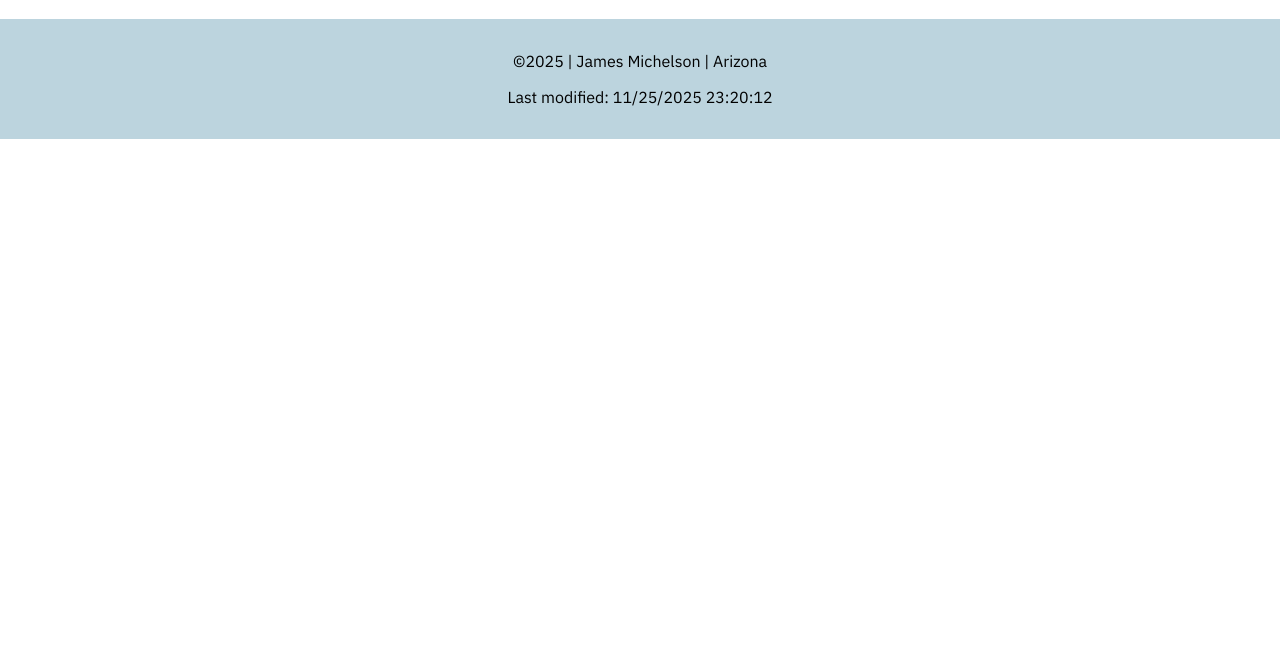
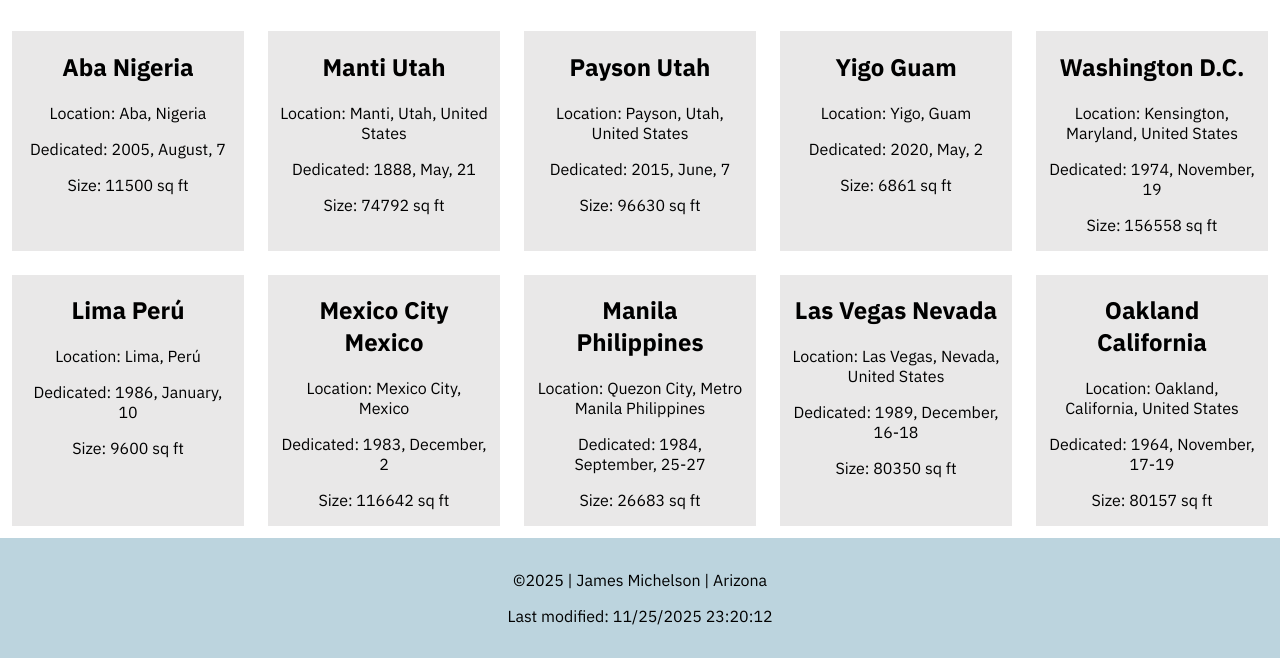
Before and after one commit to Jejedi11/wdd131, a plain HTML site: page filtered-temples.html in a window 1280 px wide. Shown: the part 138-800 px from the top of the page. Drawn offline with Linux system fonts and the light colour scheme.

Commit message:
Fixed js on filtered temples

```diff
--- a/scripts/filtered-temples.js
+++ b/scripts/filtered-temples.js
@@ -90,15 +90,15 @@ const temples = [
 ];
 
 
-for (item in temples){
-    let templeCard = document.createElement("div");
+for (let i = 0; i < temples.length; i++){
+    const templeCard = document.createElement("div");
     templeCard.innerHTML = `<div>
-        <h2>${item.templeName}</h2>
-        <p>${item.location}</p>
-        <p>${item.dedicated}</p>
-        <p>${item.area}</p>
-        <img src="${imageUrl}" alt="${templeName}>
+        <h2>${temples[i].templeName}</h2>
+        <p>Location: ${temples[i].location}</p>
+        <p>Dedicated: ${temples[i].dedicated}</p>
+        <p>Size: ${temples[i].area} sq ft</p>
+        <img src="${temples[i].imageUrl}" alt="${temples[i].templeName}>
     </div>`;
-    document.body.appendChild(templeCard);
+    document.querySelector("main").appendChild(templeCard);
 
 }
--- a/styles/filtered-temples-large.css
+++ b/styles/filtered-temples-large.css
@@ -2,6 +2,7 @@
     header {
         grid-template-columns: 1fr 1fr 2fr;
         background-color: var(--header-accent);
+        max-width: 100%;
     }
 
     #menu {
@@ -30,6 +31,7 @@
 
     main {
         grid-template-columns: repeat(auto-fit, minmax(15rem, auto));
+        max-width: 100%;
     }
 
     h1 {
--- a/styles/filtered-temples.css
+++ b/styles/filtered-temples.css
@@ -66,7 +66,12 @@ main {
     color: var(--main-text);
 }
 
-figure img {
+main div {
+    background-color: #E9E8E8;
+    margin: 0.75rem;
+}
+
+main div img {
     width: 12rem;
     margin: 0.5rem;
 }
```
Also changed, not shown: filtered-temples.html (+0 -1 lines).
